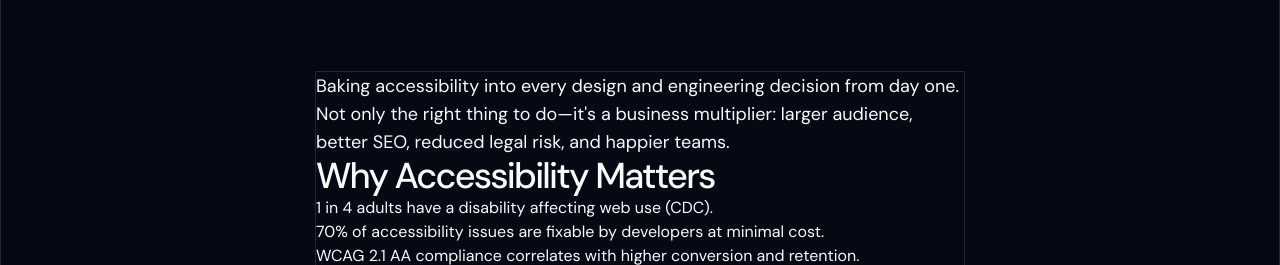
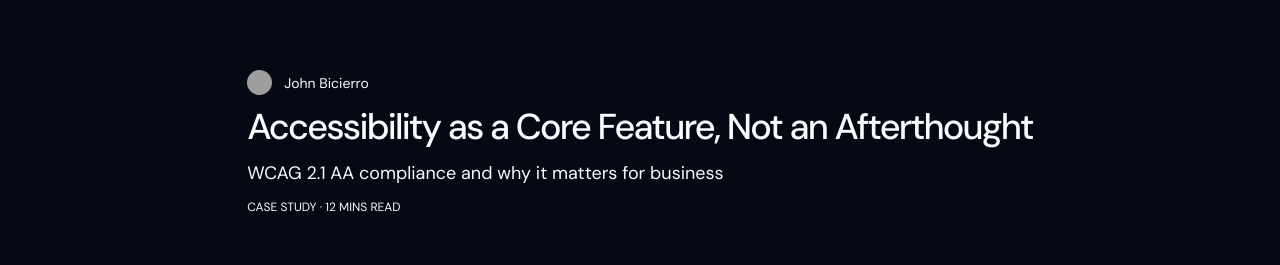
Before and after one commit to jkbicierro/next-portfolio, a Next.js app: page /studies/accessibility-first in a window 1280 px wide. Shown: the part 190-455 px from the top of the page. Built offline with nearby package versions, Linux system fonts and the light colour scheme; no server answers; grey boxes are pictures that could not be loaded.

Commit message:
feat: enhance studies page layout with avatar and improved structure

```diff
--- a/src/app/studies/[slug]/page.tsx
+++ b/src/app/studies/[slug]/page.tsx
@@ -4,6 +4,7 @@ import matter from "gray-matter";
 import type { Metadata } from "next";
 import MDXRenderer from "@/components/mdx/mdx-renderer";
 import { notFound } from "next/navigation";
+import { Avatar, AvatarFallback, AvatarImage } from "@/components/ui/avatar";
 
 type PageProps = {
   params: Promise<{ slug: string }>;
@@ -29,12 +30,30 @@ export default async function Page({ params }: PageProps) {
 
   try {
     const file = fs.readFileSync(filePath, "utf8");
-    const { content } = matter(file);
+    const { content, data } = matter(file);
 
     return (
       <>
-        <section className="border py-[200px] flex justify-center">
-          <div className="w-[650px] border">
+        <section className="py-[200px] flex flex-col items-center ">
+          <div className="flex flex-col gap-3">
+            {/* Header */}
+            <div className="flex gap-3 items-center">
+              <Avatar className="w-[25px] h-[25px]">
+                <AvatarImage
+                  src="https://github.com/jkbicierro.png"
+                  alt="John Bicierro"
+                />
+                <AvatarFallback>JB</AvatarFallback>
+              </Avatar>
+              <span className="text-sm">John Bicierro</span>
+            </div>
+
+            <h2>{data.title}</h2>
+            <p>{data.description}</p>
+            <small className="uppercase text-xs">{data.type} · 12 mins read</small>
+          </div>
+
+          <div className="mt-20">
             <MDXRenderer source={content} />
           </div>
         </section>
```
